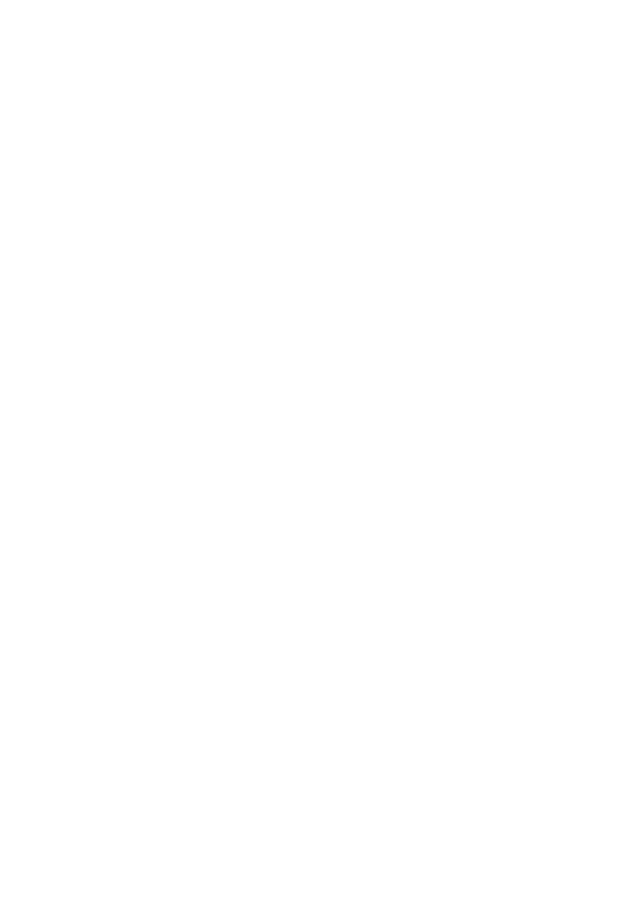
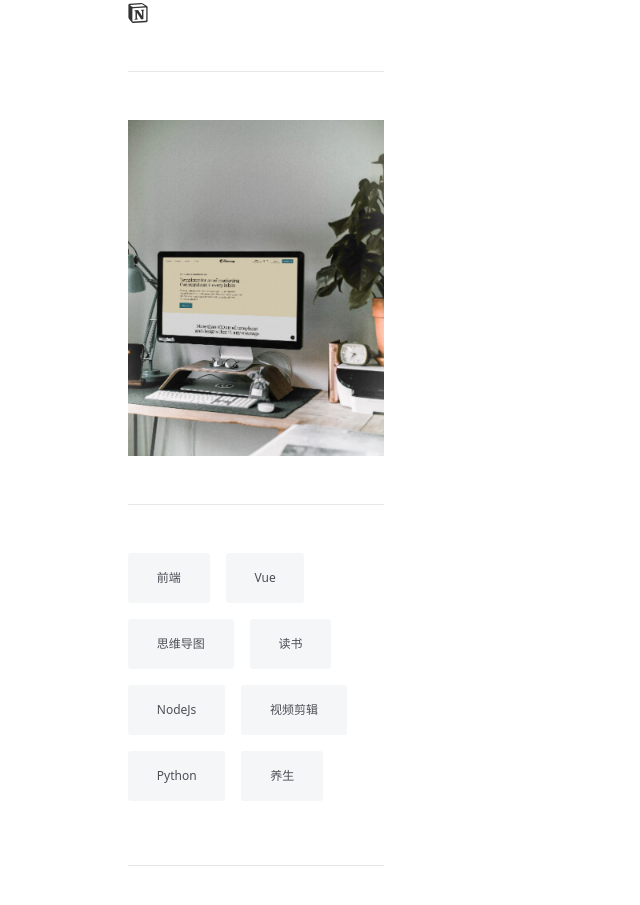
Before and after one commit to fightingsun/blog, a Nuxt app: page / in a window 1280 px wide. Shown: the part 685-1590 px from the top of the page, without its empty margins (0-640 px from the left). Before the commit the page ends 800 px from the top, so only its background shows below. Built offline with nearby package versions, Linux system fonts and the light colour scheme.

Commit message:
feat: 新增社交链接、标签组件、广告1

```diff
--- a/app.vue
+++ b/app.vue
@@ -1,3 +1,37 @@
+<script setup lang="ts">
+const desc =
+  "欢迎来到我的博客，我会将我在工作、学习中的一些编程经验和技巧已经踩过的坑都记录在这，欢迎指正！";
+const social = [
+  {
+    link: "https://github.com/fightingsun",
+    icon: "simple-icons:github",
+    size: "20px",
+  },
+  {
+    link: "https://gitee.com",
+    icon: "simple-icons:gitee",
+    size: "20px",
+    color: "#c71d23",
+  },
+  {
+    link: "https://www.bilibili.com",
+    icon: "simple-icons:bilibili",
+    size: "22px",
+    color: "#01a3d9",
+  },
+  {
+    link: "https://weibo.com",
+    icon: "simple-icons:sinaweibo",
+    size: "22px",
+  },
+  {
+    link: "https://notion.com",
+    icon: "simple-icons:notion",
+    size: "20px",
+  },
+];
+</script>
+
 <template>
   <header class="flex min-h-fit flex-row items-center justify-between p-16">
     <div>
@@ -41,9 +75,7 @@
           </a>
         </div>
         <!-- 博客介绍 -->
-        <p class="text-lg tracking-widest" style="color: #5f6266">
-          欢迎来到我的博客，我会将我在工作、学习中的一些编程经验和技巧已经踩过的坑都记录在这，欢迎指正！
-        </p>
+        <p class="text-lg tracking-widest" style="color: #5f6266">{{ desc }}</p>
       </section>
       <!-- 搜索框 -->
       <section class="border-b py-12">
@@ -54,10 +86,34 @@
             class="mr-3"
             size="24px"
           />
-          <span class="text-sm tracking-widest" style="color: #535763"
-            >搜索</span
-          >
+          <span class="text-sm tracking-widest" style="color: #535763">
+            搜索
+          </span>
         </div>
+      </section>
+      <!-- 社交链接 -->
+      <section class="border-b py-12">
+        <a
+          v-for="item in social"
+          :key="item.icon"
+          :href="item.link"
+          class="social-link mr-8"
+        >
+          <Icon
+            :name="item.icon"
+            :size="item.size"
+            :style="{ color: item.color ? item.color : '#333' }"
+          />
+        </a>
+      </section>
+      <!-- 广告1 -->
+      <section class="border-b py-12">
+        <a href="/">
+          <img src="~/assets/img/banner1.jpg" alt="banner" class="w-full" />
+        </a>
+      </section>
+      <section class="border-b py-12">
+        <tag-list />
       </section>
     </aside>
     <!-- 内容 -->
@@ -80,4 +136,7 @@
 button:hover {
   opacity: 1;
 }
+.social-link:hover svg {
+  color: #d02f0f !important;
+}
 </style>
--- /dev/null
+++ b/components/TagList.vue
@@ -0,0 +1,66 @@
+<script lang="ts" setup>
+const tagList = reactive([
+  {
+    label: "前端",
+    link: "http://www.baidu.com",
+  },
+  {
+    label: "Vue",
+    link: "http://www.baidu.com",
+  },
+  {
+    label: "思维导图",
+    link: "http://www.baidu.com",
+  },
+  {
+    label: "读书",
+    link: "http://www.baidu.com",
+  },
+  {
+    label: "NodeJs",
+    link: "http://www.baidu.com",
+  },
+  {
+    label: "视频剪辑",
+    link: "http://www.baidu.com",
+  },
+  {
+    label: "Python",
+    link: "http://www.baidu.com",
+  },
+  {
+    label: "养生",
+    link: "http://www.baidu.com",
+  },
+]);
+</script>
+
+<template>
+  <div class="flex flex-wrap">
+    <NuxtLink
+      v-for="item in tagList"
+      :key="item.label"
+      :href="item.link"
+      class="tag-link"
+    >
+      {{ item.label }}
+    </NuxtLink>
+  </div>
+</template>
+
+<style scoped>
+.tag-link {
+  margin-right: 1rem;
+  margin-bottom: 1rem;
+  padding: 1rem 1.8rem;
+  background-color: #f4f6f8;
+  color: #4b4f55;
+  font-size: 12px;
+  border-radius: 3px;
+  transition: all 200ms ease-out;
+}
+.tag-link:hover {
+  background-color: #d02f0f;
+  color: #fff;
+}
+</style>
```
Also changed, not shown: assets/img/banner1.jpg (added).
